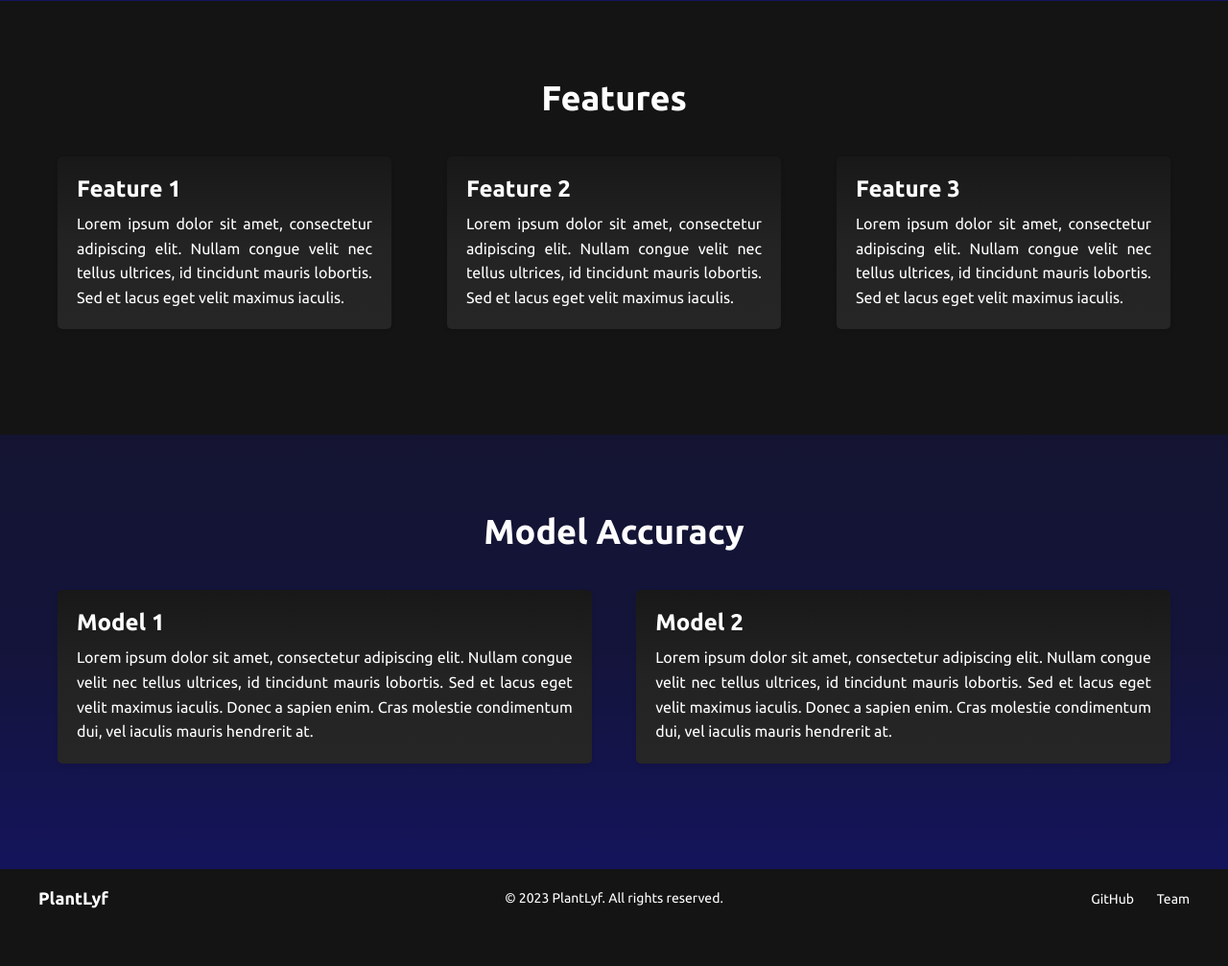
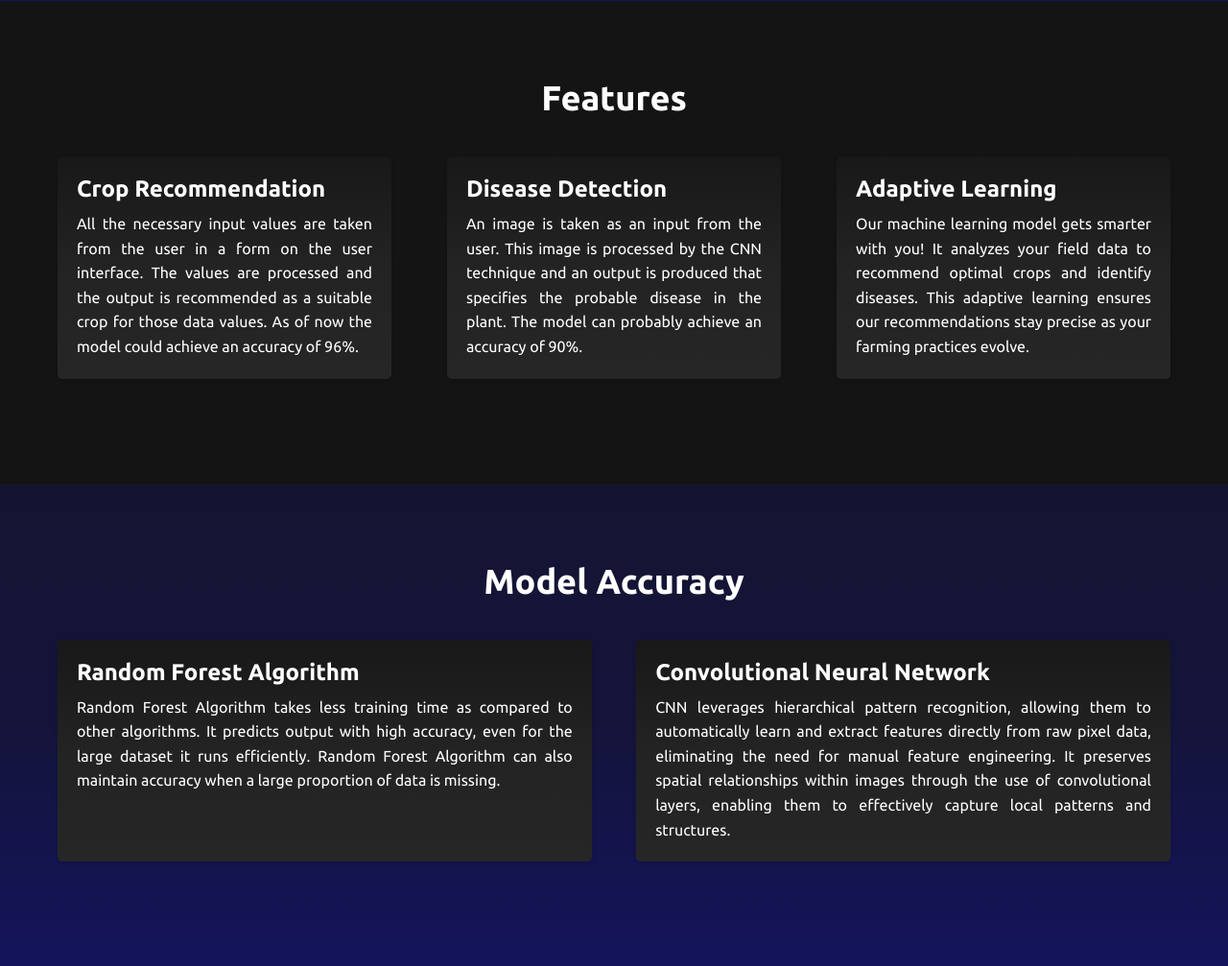
Before and after one commit to Darshanhegdejaji/finalyear, a Flask app: page /main in a window 1280 px wide. Shown: the part 1687-2694 px from the top of the page at 96% size. Before the commit the page ends 2634 px from the top, so only its background shows below. Run offline with Flask 3, Linux system fonts and the light colour scheme; parts of the project's set-up code (start-up, migrations or seed data) failed here and were passed over.

Commit message:
updated image,home code

```diff
--- a/templates/about.html
+++ b/templates/about.html
@@ -19,7 +19,7 @@
           </div>
           <div class="nav-links" id="navLinks">
             <a href="/main">Home</a>
-            <a href="./about.html">About</a>
+            <a href="/about">About</a>
             <a href="/team">Team</a>
             <a href="https://github.com/edsondsouza/plantLyf">GitHub</a>
           </div>
--- a/templates/diseaseDetect.html
+++ b/templates/diseaseDetect.html
@@ -120,7 +120,8 @@
           reader.onload = function(e) {
             var image = document.createElement('img');
             image.src = e.target.result;
-            image.style.maxWidth = '100%';
+            image.style.maxWidth = '50%';
+            image.style.maxHeight = '50%';
             preview.appendChild(image);
 
             // Save the URL of the uploaded image in a hidden input field
--- a/templates/home.html
+++ b/templates/home.html
@@ -61,35 +61,37 @@
 		</section>
 
 		<!-- Features Section -->
+		<!-- Features Section -->
 		<section class="features-section">
 			<div class="container">
 			  <h2 class="section-title">Features</h2>
 			  <div class="features-container">
 				<div class="feature-card">
-						<h3 class="feature-title">Feature 1</h3>
+				  <h3 class="feature-title orange">Crop Recommendation</h3>
 				  <p class="feature-description">
-							Lorem ipsum dolor sit amet, consectetur adipiscing
-							elit. Nullam congue velit nec tellus ultrices, id
-							tincidunt mauris lobortis. Sed et lacus eget velit
-							maximus iaculis.
+					All the necessary input values are taken from the user in a form
+					on the user interface. The values are processed and the output is
+					recommended as a suitable crop for those data values. As of now
+					the model could achieve an
+					<span class="orange">accuracy of 96%</span>.
 				  </p>
 				</div>
 				<div class="feature-card">
-						<h3 class="feature-title">Feature 2</h3>
+				  <h3 class="feature-title orange">Disease Detection</h3>
 				  <p class="feature-description">
-							Lorem ipsum dolor sit amet, consectetur adipiscing
-							elit. Nullam congue velit nec tellus ultrices, id
-							tincidunt mauris lobortis. Sed et lacus eget velit
-							maximus iaculis.
+					An image is taken as an input from the user. This image is
+					processed by the CNN technique and an output is produced that
+					specifies the probable disease in the plant. The model can
+					probably achieve an <span class="orange">accuracy of 90%</span>.
 				  </p>
 				</div>
 				<div class="feature-card">
-						<h3 class="feature-title">Feature 3</h3>
+				  <h3 class="feature-title orange">Adaptive Learning</h3>
 				  <p class="feature-description">
-							Lorem ipsum dolor sit amet, consectetur adipiscing
-							elit. Nullam congue velit nec tellus ultrices, id
-							tincidunt mauris lobortis. Sed et lacus eget velit
-							maximus iaculis.
+					Our machine learning model gets smarter with you! It analyzes your
+					field data to recommend optimal crops and identify diseases. This
+					adaptive learning ensures our recommendations stay precise as your
+					farming practices evolve.
 				  </p>
 				</div>
 			  </div>
@@ -102,28 +104,29 @@
 			  <h2 class="section-title">Model Accuracy</h2>
 			  <div class="model-container">
 				<div class="model-card">
-						<h3 class="model-title">Model 1</h3>
+				  <h3 class="model-title orange">Random Forest Algorithm</h3>
 				  <p class="model-description">
-							Lorem ipsum dolor sit amet, consectetur adipiscing
-							elit. Nullam congue velit nec tellus ultrices, id
-							tincidunt mauris lobortis. Sed et lacus eget velit
-							maximus iaculis. Donec a sapien enim. Cras molestie
-							condimentum dui, vel iaculis mauris hendrerit at.
+					Random Forest Algorithm takes less training time as compared to
+					other algorithms. It predicts output with high accuracy, even for
+					the large dataset it runs efficiently. Random Forest Algorithm can
+					also maintain accuracy when a large proportion of data is missing.
 				  </p>
 				</div>
 				<div class="model-card">
-						<h3 class="model-title">Model 2</h3>
+				  <h3 class="model-title orange">Convolutional Neural Network</h3>
 				  <p class="model-description">
-							Lorem ipsum dolor sit amet, consectetur adipiscing
-							elit. Nullam congue velit nec tellus ultrices, id
-							tincidunt mauris lobortis. Sed et lacus eget velit
-							maximus iaculis. Donec a sapien enim. Cras molestie
-							condimentum dui, vel iaculis mauris hendrerit at.
+					CNN leverages hierarchical pattern recognition, allowing them to
+					automatically learn and extract features directly from raw pixel
+					data, eliminating the need for manual feature engineering. It
+					preserves spatial relationships within images through the use of
+					convolutional layers, enabling them to effectively capture local
+					patterns and structures.
 				  </p>
 				</div>
 			  </div>
 			</div>
 		  </section>
+
 
 		<footer>
 			<div class="footer-container">
```
Lines whose indentation alone changed are shown as unchanged.
